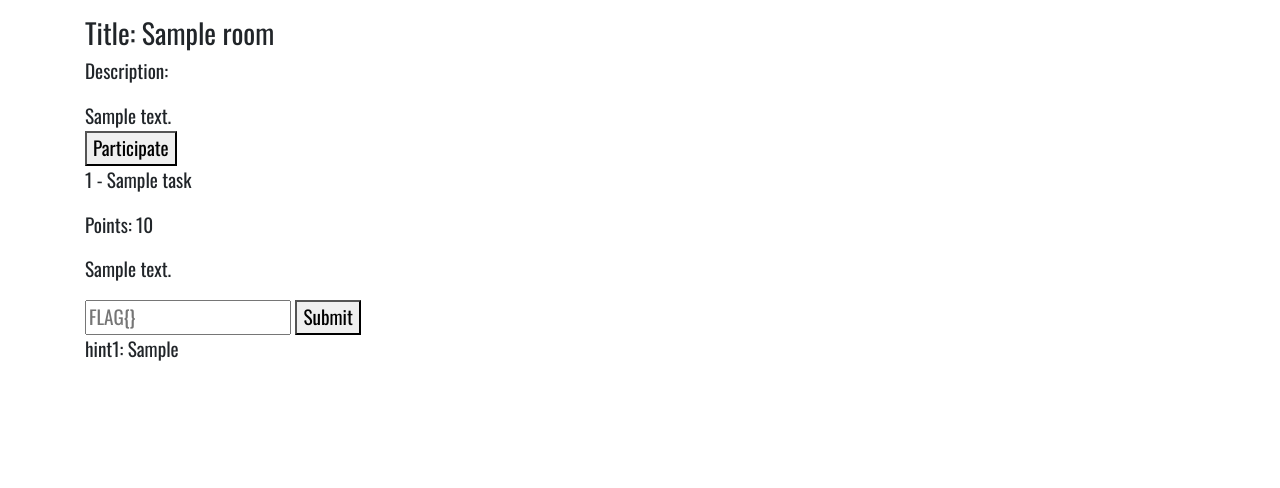
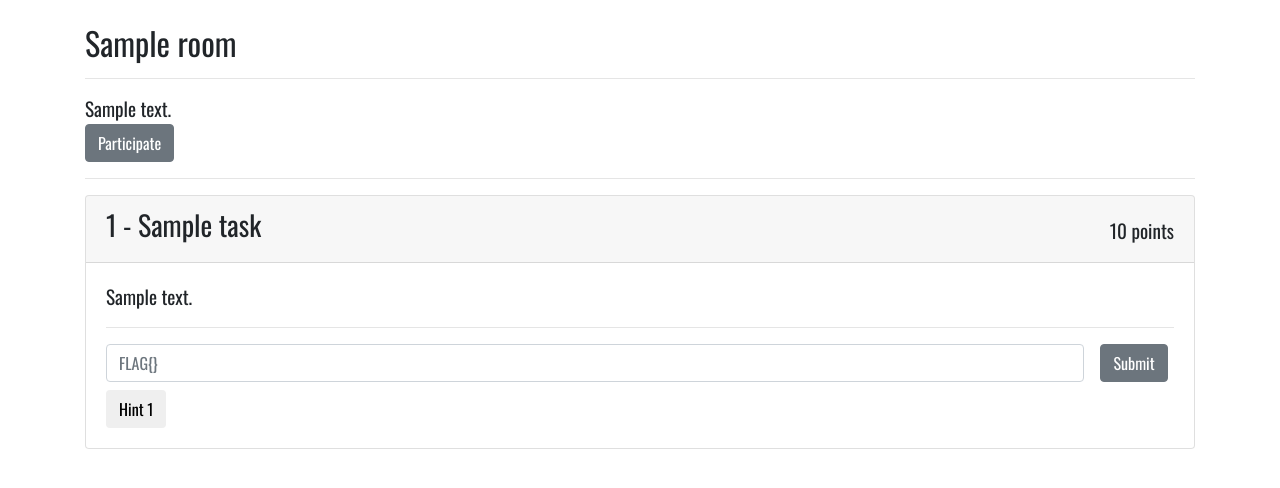
Before and after one commit to NirushaaaR/CTF-platform-final-project, a Django app: page /room/1 in a window 1280 px wide. Shown: the part 61-549 px from the top of the page. Run offline with Django 3.2, Linux system fonts and the light colour scheme; tables that the repository leaves empty hold one stand-in row (values such as "Sample post"); some libraries are stand-ins or nearby versions.

Commit message:
add style to room page

```diff
--- a/src/core/views/room.py
+++ b/src/core/views/room.py
@@ -31,8 +31,9 @@ def room(request, pk):
             return redirect_to_login(request.path)
         if pass_prerequisites(request.user, pk):
             request.user.participated_rooms.add(pk)
+            messages.success(request, "participate in room successfully")
         else:
-            print("need to do prerequire room first")
+            messages.warning(request, "need to do the prerequisite room first")
         return redirect("room", pk=pk)
     else:
         try:
--- a/src/templates/core/room.html
+++ b/src/templates/core/room.html
@@ -1,23 +1,64 @@
 {% extends 'base.html' %} {% load custom_filters %} {% block content %}
-<h3>Title: {{room.title}}</h3>
-<p>Description:</p>
+<h2 class="mt-4">{{room.title}}</h2>
+<hr>
 {{room.description|safe}}
 <form action="{% url 'room' room.id %}" method="post">
   {% csrf_token %}
-  <button>Participate</button>
+  <button type="button" class="btn btn-secondary">Participate</button>
 </form>
+<hr>
 {% for task in tasks %}
-<p>{{task.task_number}} - {{task.title}}</p>
-<p>Points: {{task.points}}</p>
-<p>{{task.description|safe}}</p>
-<form action="{% url 'enter_flag' room.id %}" method="post">
-  {% csrf_token %}
-  <input type="text" name="flag" placeholder="{{task.flag|censor_flag}}" />
-  <input type="hidden" name="task_id" value="{{task.id}}" />
-  <button>Submit</button>
-</form>
-{% for hint in hints|get_dict_value:task.task_number %}
-<p>hint{{forloop.counter}}: {{hint.hint}}</p>
-{% if task.task_number in user_answered_tasks %}
+<div class="card my-3">
+  <div class="card-header d-flex justify-content-between">
+    <h3>{{task.task_number}} - {{task.title}}</h3>
+    <div class="align-self-end pb-1">{{task.points}} points</div>
+  </div>
+  <div class="card-body">
+    <div class="card-text">
+      {{task.description|safe}}
+    </div>
+    <hr>
+    <form action="{% url 'enter_flag' room.id %}" method="post">
+      <div class="form-row">
+        <div class="col-md-11">
+          {% csrf_token %}
+          <input type="hidden" name="task_id" value="{{task.id}}" />
+          <input class="form-control" type="text" name="flag" placeholder="{{task.flag|censor_flag}}" />
+        </div>
+        <div class="col-md-1 text-center">
+          <button type="submit" class="btn btn-secondary">Submit</button>
+        </div>
+      </div>
+    </form>
+    <div class="d-inline-flex mt-2">
+      {% for hint in hints|get_dict_value:task.task_number %}
+      <button type="button" class="btn mr-2" data-toggle="modal" data-target="#task{{task.id}}-hint{{hint.id}}">
+        Hint {{forloop.counter}}
+      </button>
+      <div class="modal fade" id="task{{task.id}}-hint{{hint.id}}" tabindex="-1" role="dialog"
+        aria-labelledby="exampleModalCenterTitle" aria-hidden="true">
+        <div class="modal-dialog modal-dialog-centered" role="document">
+          <div class="modal-content">
+            <div class="modal-header">
+              <h5 class="modal-title" id="exampleModalLongTitle">Hint {{forloop.counter}}</h5>
+              <button type="button" class="close" data-dismiss="modal" aria-label="Close">
+                <span aria-hidden="true">&times;</span>
+              </button>
+            </div>
+            <div class="modal-body">
+              {{hint.hint}}
+            </div>
+            <div class="modal-footer">
+              <button type="button" class="btn btn-secondary" data-dismiss="modal">Close</button>
+            </div>
+          </div>
+        </div>
+      </div>
+      {% endfor %}
+    </div>
+  </div>
+</div>
+<!-- {% if task.task_number in user_answered_tasks %}
 <p>Done - {{user_answered_tasks|get_dict_value:task.task_number}}</p>
-{% endif %} {% endfor %} {% endfor %} {% endblock content %}
+{% endif %} -->
+{% endfor %} {% endblock content %}
```
